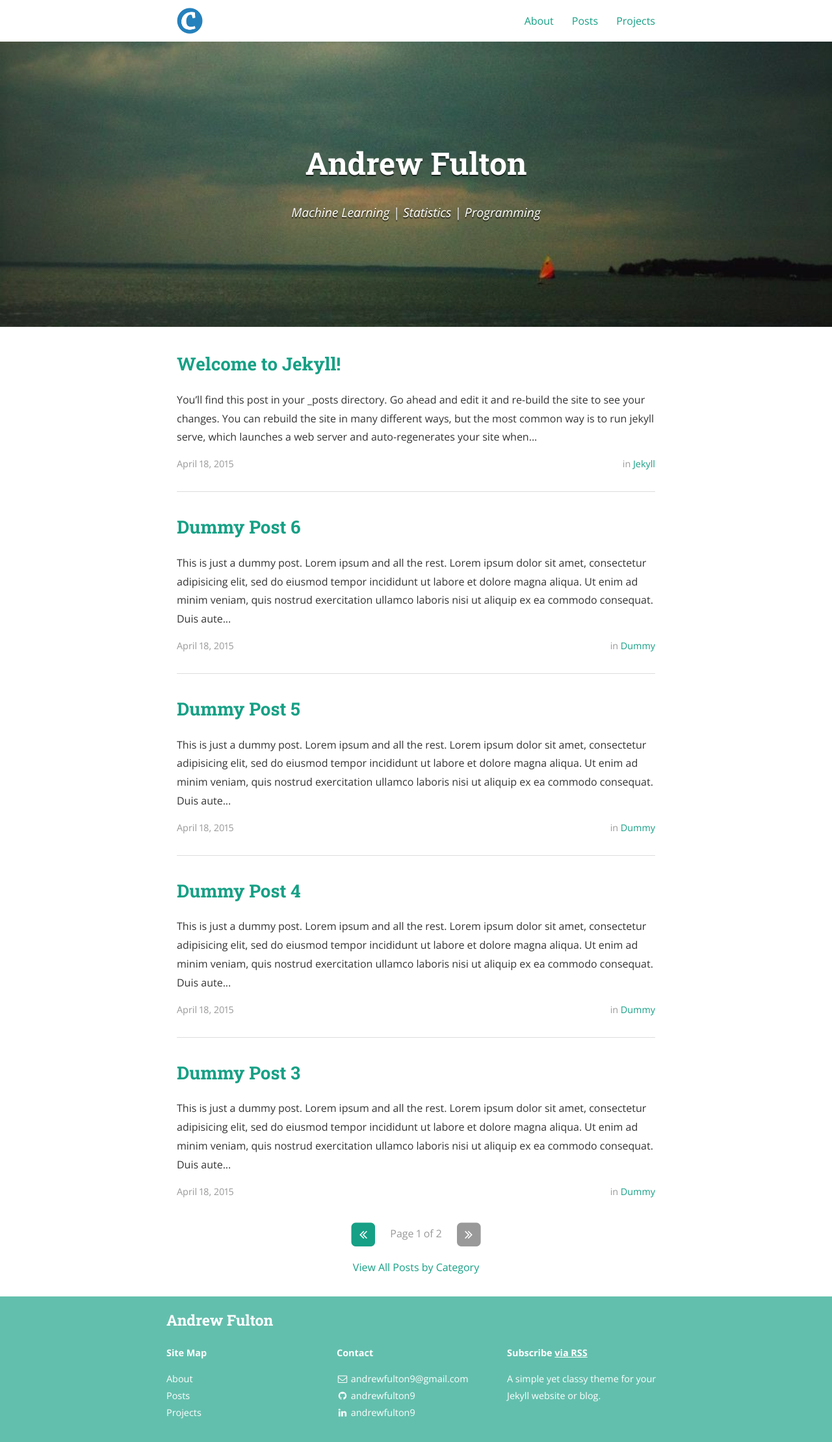
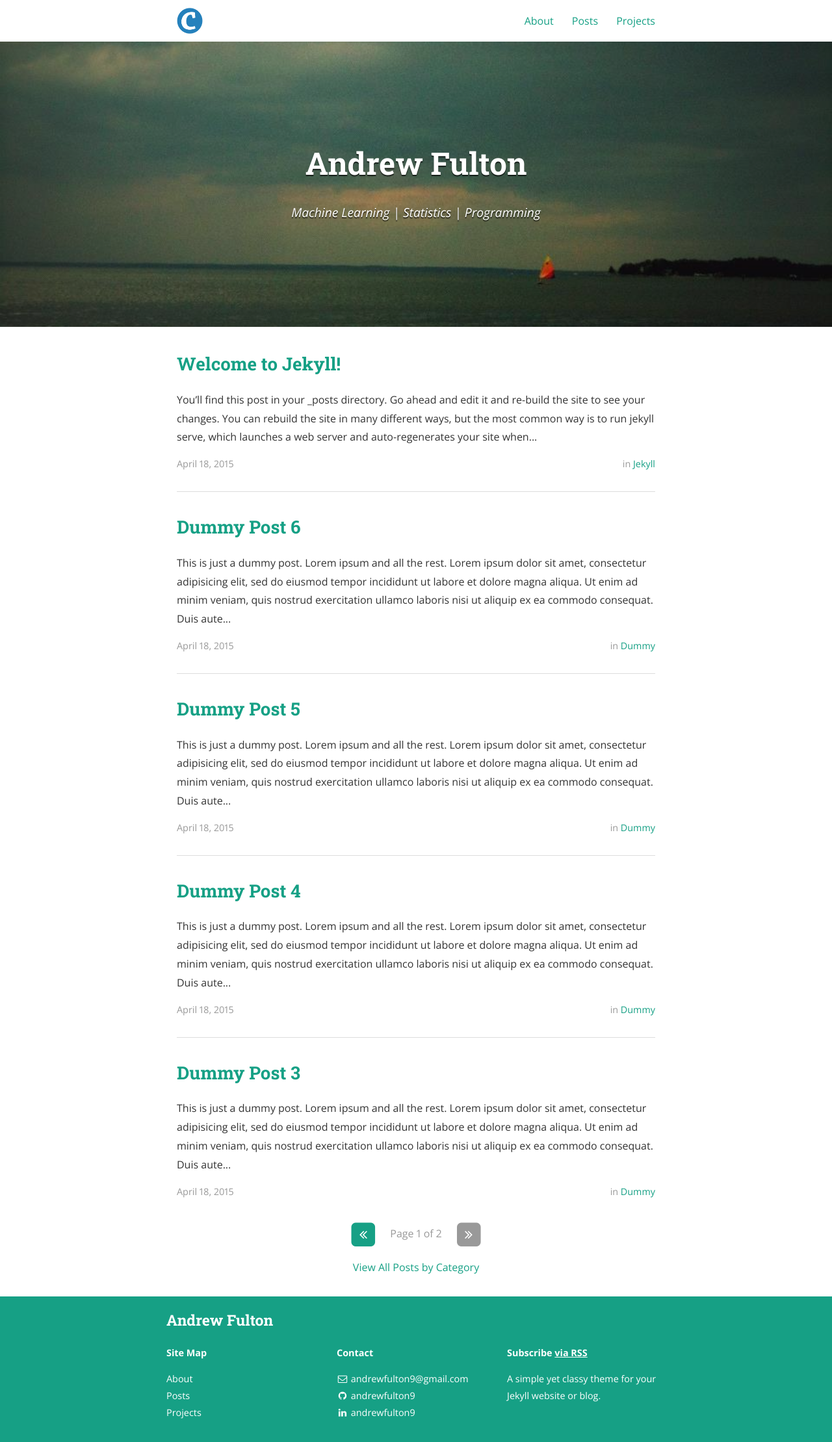
Before and after one commit to andrewfulton9/andrewfulton9.github.io, a Jekyll site: the page built from index.html, in a window 1280 px wide. Shown: the whole page at 65% size. Built offline with Jekyll 4.4.1, drawn with Linux system fonts in a browser that asks for light colours; nearby versions of some CDN libraries; the list of posts is cut into pages by our own code; a style sheet for code colours, icons or effects is not loaded.

Commit message:
more color changes

```diff
--- a/_sass/base/_variables.scss
+++ b/_sass/base/_variables.scss
@@ -42,7 +42,7 @@ $green-sea: #16a085;
 $base-background-color: #fff;
 $base-font-color: $dark-gray;
 $action-color: $green-sea;
-$highlight-color: tint($green-sea, 33%);
+$highlight-color: $green-sea;
 
 // Border
 $base-border-color: $light-gray;
```
